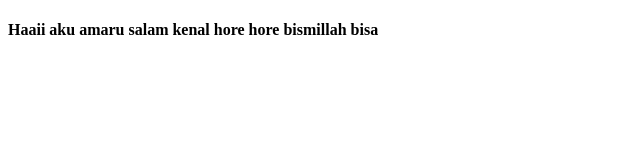
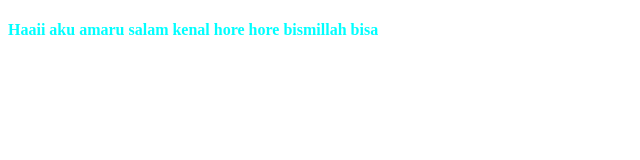
Before and after one commit to amarufrz/percobaan, a plain HTML site: page index.html in a window 1280 px wide. Shown: the whole page, without its empty margins (0-640 px from the left). Drawn offline with Linux system fonts and the light colour scheme.

Commit message:
third coba

```diff
--- a/index.html
+++ b/index.html
@@ -4,6 +4,6 @@
         <title>Test Amaru</title>
     </head>
     <body>
-            <h4>Haaii aku amaru salam kenal hore hore bismillah bisa </h4>
+            <h4 style="color:aqua;">Haaii aku amaru salam kenal hore hore bismillah bisa </h4>
     </body>
 <html>
```
